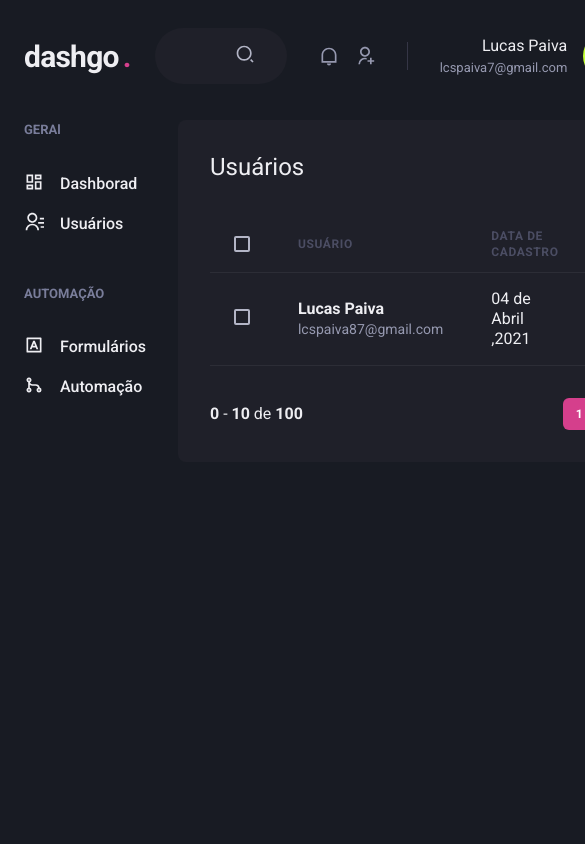
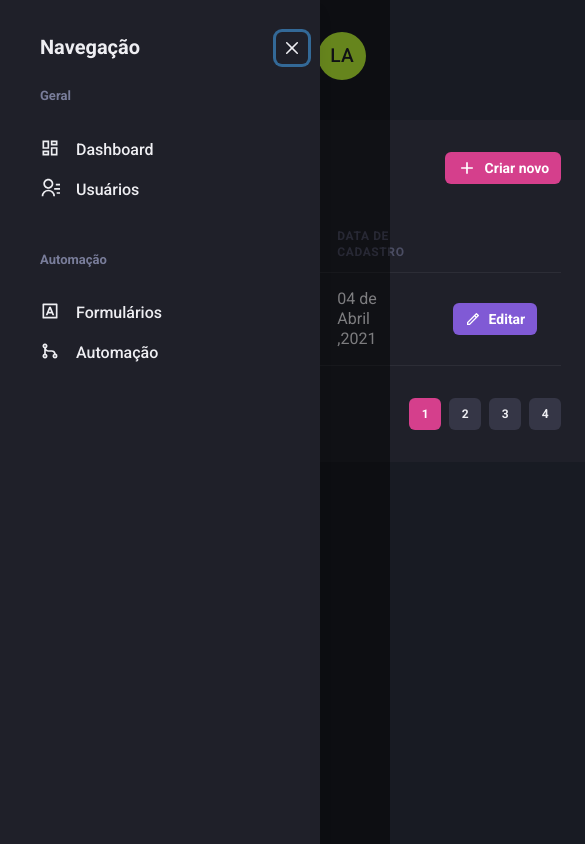
Before and after one commit to lcspaiva87/dashGo, a Next.js app: page /users in a window 390 px wide. Shown: the top 844 px of the page, 585 px wide, since content can reach past the window. Built offline with nearby package versions, Linux system fonts and the light colour scheme.

Commit message:
SideBar Mobile

```diff
--- a/src/components/Header/Logo.tsx
+++ b/src/components/Header/Logo.tsx
@@ -3,7 +3,7 @@ import { Text } from "@chakra-ui/react";
 export function Logo() {
     return (
         <Text
-            fontSize='3xl'
+            fontSize={['2xl','3xl']}
             fontWeight='bold'
             letterSpacing='tight'
             w="64">
--- a/src/components/Header/NotificationsNav.tsx
+++ b/src/components/Header/NotificationsNav.tsx
@@ -4,9 +4,9 @@ import { RiNotificationLine, RiUserAddLine } from "react-icons/ri";
 export function NotificationsNav() {
     return (
         <HStack
-            spacing="4"
-            mx="8"
-            pr="8"
+            spacing={["6",'8']}
+            mx={["6",'8']}
+            pr={["6",'8']}
             py="1"
             color="gray.300"
             borderRightWidth={1}
--- a/src/components/Header/Profile.tsx
+++ b/src/components/Header/Profile.tsx
@@ -1,8 +1,13 @@
 import { Avatar, Box, Flex, Text } from "@chakra-ui/react";
+interface ProfileProps {
+    showProfileData?: boolean
+}
+export function Profile({ showProfileData = true }: ProfileProps) {
 
-export function Profile() {
     return (
         <Flex align='center'>
+            {
+                showProfileData && (
                     <Box mr="4" textAlign='right'>
                         <Text>Lucas Paiva</Text>
                         <Text
@@ -11,6 +16,8 @@ export function Profile() {
                             lcspaiva7@gmail.com
                         </Text>
                     </Box>
+                )
+            }
             <Avatar size='md' name="lucas antonio paiva da slva" />
         </Flex>
     )
--- a/src/components/Header/index.tsx
+++ b/src/components/Header/index.tsx
@@ -1,9 +1,14 @@
-import { Flex} from "@chakra-ui/react";
+import { Flex, useBreakpointValue } from "@chakra-ui/react";
 import { Logo } from "./Logo";
 import { NotificationsNav } from "./NotificationsNav";
 import { Profile } from "./Profile";
 import { SearchBox } from "./SearchBox";
 export function Header() {
+
+    const isWideVErsion = useBreakpointValue({
+        base: false,
+        lg: true
+    })
     return (
         <Flex
             as="header"
@@ -16,14 +21,16 @@ export function Header() {
             align="center"
         >
             <Logo />
-            <SearchBox />
+            {isWideVErsion &&
+              <SearchBox />
+            }
 
             <Flex
                 align="center"
                 ml="auto"
             >
                 <NotificationsNav />
-                <Profile />
+                <Profile showProfileData={isWideVErsion} />
             </Flex>
         </Flex>
     )
--- /dev/null
+++ b/src/components/Siderbar/SidebarNav.tsx
@@ -0,0 +1,24 @@
+import { Stack } from "@chakra-ui/react";
+import { RiContactsLine, RiDashboardLine, RiGitMergeLine, RiInputMethodLine } from "react-icons/ri";
+import { NavLink } from "./NavLink";
+import { NavSection } from "./NavSection";
+
+export function SlidebarNav() {
+    return (
+        <>
+            <Stack spacing="12" align="flex-start">
+                <NavSection title="Geral">
+                    <NavLink children="Dashboard" icon={RiDashboardLine} />
+                    <NavLink children="Usuários" icon={RiContactsLine} />
+                </NavSection>
+
+                <NavSection title="Automação">
+                    <NavLink children="Formulários" icon={RiInputMethodLine} href="/forms" />
+                    <NavLink children="Automação" icon={RiGitMergeLine} href="/automation" />
+                </NavSection>
+            </Stack>
+
+        </>
+
+    )
+}
--- a/src/components/Siderbar/index.tsx
+++ b/src/components/Siderbar/index.tsx
@@ -1,22 +1,36 @@
-import { Box, Stack, Text, Link, Icon } from "@chakra-ui/react";
-import { RiContactsLine, RiDashboardLine, RiGitMergeLine, RiInputMethodLine } from "react-icons/ri";
-import { NavLink } from "./NavLink";
 
-import { NavSection } from "./NavSection";
+import { Box, Drawer, DrawerCloseButton, DrawerContent, DrawerHeader, DrawerOverlay, useBreakpointValue, DrawerBody } from "@chakra-ui/react";
+import { SlidebarNav } from "./SidebarNav";
+
+
+
 
 export function Sider() {
+    const isDrawerSidebar = useBreakpointValue({
+        base: true,
+        lg: false
+    })
+
+    if (isDrawerSidebar) {
+        return (
+            <Drawer isOpen={true} placement="left" onClose={() => { }}>
+                <DrawerOverlay>
+                    <DrawerContent bg="gray.800" p="4">
+                        <DrawerCloseButton mt="6" />
+                        <DrawerHeader>Navegação</DrawerHeader>
+
+                        <DrawerBody>
+                            <SlidebarNav />
+                        </DrawerBody>
+                    </DrawerContent>
+                </DrawerOverlay>
+            </Drawer>
+
+        )
+    }
     return (
         <Box as="aside" w="64" mr="8">
-            <Stack spacing="12" align='flex-start'>
-                <NavSection title="GERAl">
-                    <NavLink icon={RiDashboardLine} children='Dashborad' />
-                    <NavLink icon={RiContactsLine} children="Usuários" />
-                </NavSection >
-                <NavSection title='AUTOMAÇÃO'>
-                    <NavLink icon={RiInputMethodLine} children="Formulários" />
-                    <NavLink icon={RiGitMergeLine} children="Automação" />
-                </NavSection>
-            </Stack>
+            <SlidebarNav />
         </Box>
     )
 }
--- a/src/pages/dashboard.tsx
+++ b/src/pages/dashboard.tsx
@@ -1,5 +1,5 @@
-import { Box, Flex, grid, SimpleGrid, Text, theme } from "@chakra-ui/react";
-
+import { Box, Flex,  SimpleGrid, Text, theme } from "@chakra-ui/react";
+import { ApexOptions } from 'apexcharts'
 import dynamic from 'next/dynamic'
 import { Header } from "../components/Header";
 import { Sider } from "../components/Siderbar";
@@ -11,7 +11,7 @@ const Chart = dynamic(() => import('react-apexcharts'), {
   ssr: false
 })
 
-const options = {
+const options: ApexOptions = {
   colors: [theme.colors.pink[500]],
   chart: {
     toolbar: {
```
Lines whose indentation alone changed are shown as unchanged.
